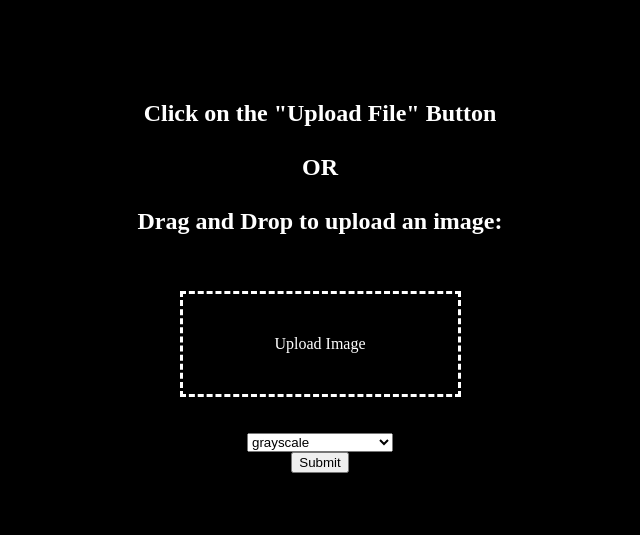
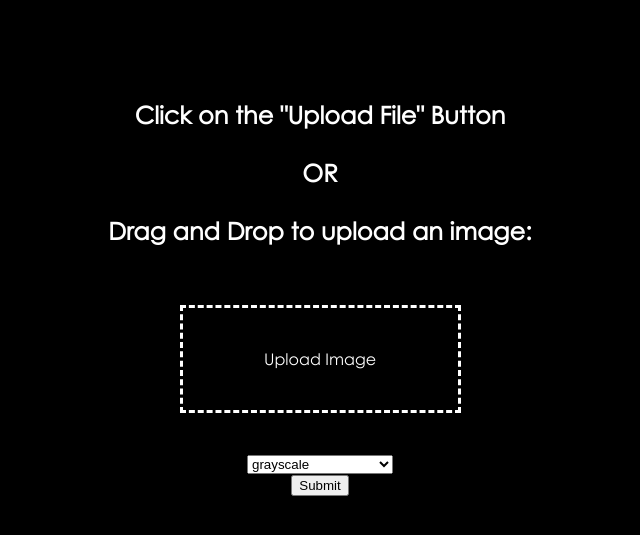
Before and after one commit to AbhayAravinda/Green_Cloud_Computing_Image_Processing, a Django app: page / in a window 1280 px wide. Shown: the top 535 px of the page, without its empty margins (320-960 px from the left). Run offline with Django 3.2, Linux system fonts and the light colour scheme; parts of the project's set-up code (start-up, migrations or seed data) failed here and were passed over.

Commit message:
Century Gothic linked

```diff
--- a/static/style.css
+++ b/static/style.css
@@ -1 +1 @@
-img{display:none;margin-left:auto;margin-right:auto;width:200px}body{background-color:#000;color:#fff;font-family:century-gothic}h2{margin-top:100px}.upload{width:225px;text-align:center;border-style:dashed;border-color:#fff;padding:25px;position:relative;color:#fff;cursor:pointer}.hide_file{position:absolute;z-index:1000;opacity:0;cursor:pointer;right:0;top:0;height:100%;font-size:24px;width:100%}#search{height:2em}#imgUpload{width:35em;height:2em}
+img{display:none;margin-left:auto;margin-right:auto;width:200px}body{background-color:#000;color:#fff;font-family:century-gothic}@font-face{font-family:century-gothic;src:url(Century_Gothic.ttf)}h2{margin-top:100px}.upload{width:225px;text-align:center;border-style:dashed;border-color:#fff;padding:25px;position:relative;color:#fff;cursor:pointer}.hide_file{position:absolute;z-index:1000;opacity:0;cursor:pointer;right:0;top:0;height:100%;font-size:24px;width:100%}#search{height:2em}#imgUpload{width:35em;height:2em}
--- a/templates/frontend.html
+++ b/templates/frontend.html
@@ -1 +1 @@
-<!DOCTYPE html><html><head> {% load static %}<link rel="stylesheet" href="{% static 'style.css' %}"></head><body><form action="/upload_image" method="POST" enctype="multipart/form-data"> {% csrf_token %}<center><h2>Click on the "Upload File" Button<br><br> OR <br><br>Drag and Drop to upload an image:</h2><br><br><div class="upload"><p id="para">Upload Image</p><div> <img id="image" src="#" alt="your image"/></div> {{form.image}}</div><br><br><div > {{form.option}}</div> <input type="submit" value="Submit" id="submitButton"></center></form> {% load static %} <script src="{% static 'script.js' %}"></script> </body></html>
+<!DOCTYPE html><html><head>{% load static %}<link rel="stylesheet" href="{% static 'style.css' %}"></head><body><form action="/upload_image" method="POST" enctype="multipart/form-data">{% csrf_token %}<center><h2>Click on the "Upload File" Button<br><br>OR<br><br>Drag and Drop to upload an image:</h2><br><br><div class="upload"><p id="para">Upload Image</p><div><img id="image" src="#" alt="your image"/></div> {{form.image}}</div><br><br><div >{{form.option}}</div> <input type="submit" value="Submit" id="submitButton"></center></form>{% load static %}<script src="{% static 'script.js' %}"></script> </body></html>
--- a/uncompressed_files/style.css
+++ b/uncompressed_files/style.css
@@ -10,7 +10,12 @@ body
 {
 	background-color: black;
 	color: white;
+	font-family:century-gothic;
+}
+
+@font-face{
 	font-family: century-gothic;
+	src: url("Century_Gothic.ttf");
 }
 
 h2
```
Also changed, not shown: static/Century_Gothic.ttf (renamed from static/CenturyGothic - Century Gothic - Regular.ttf).
